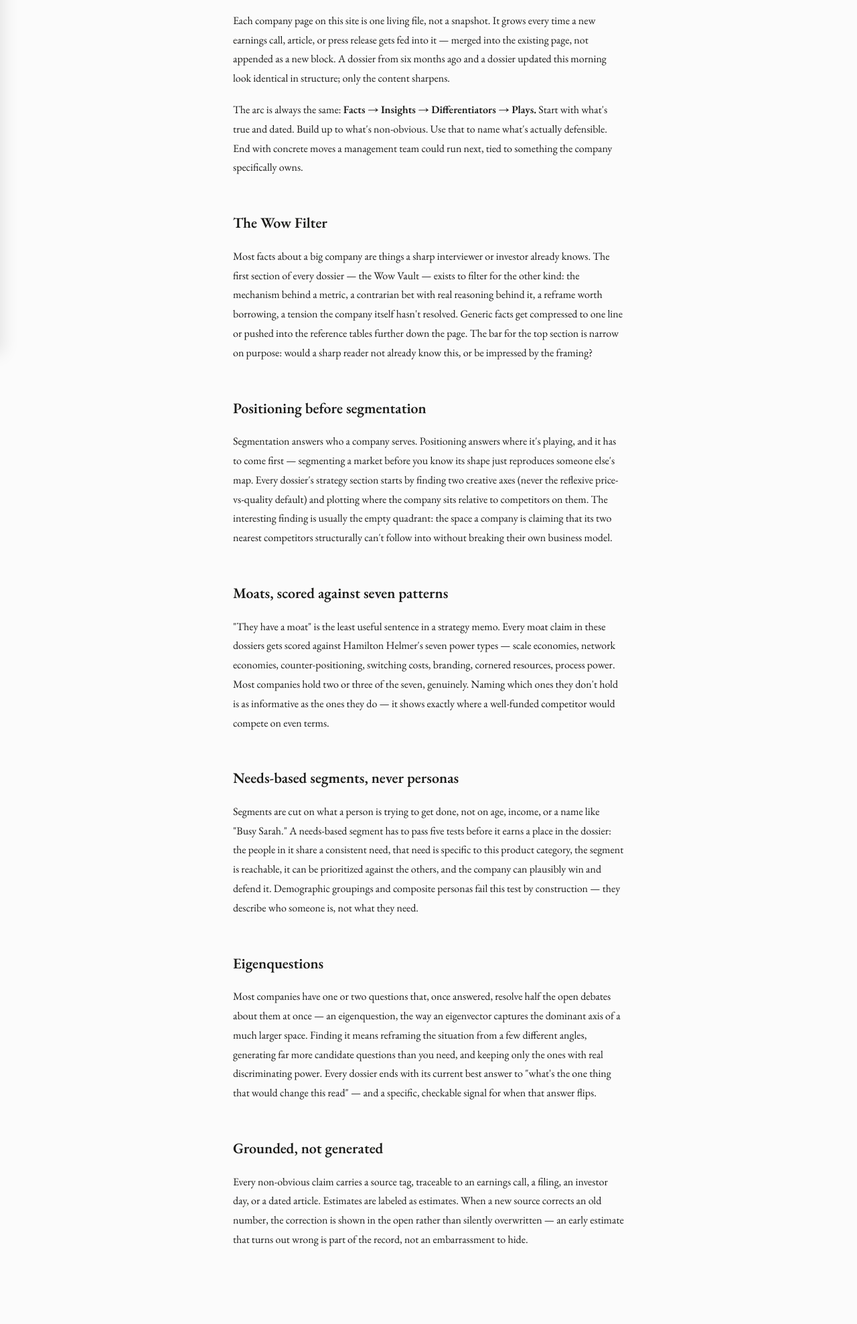
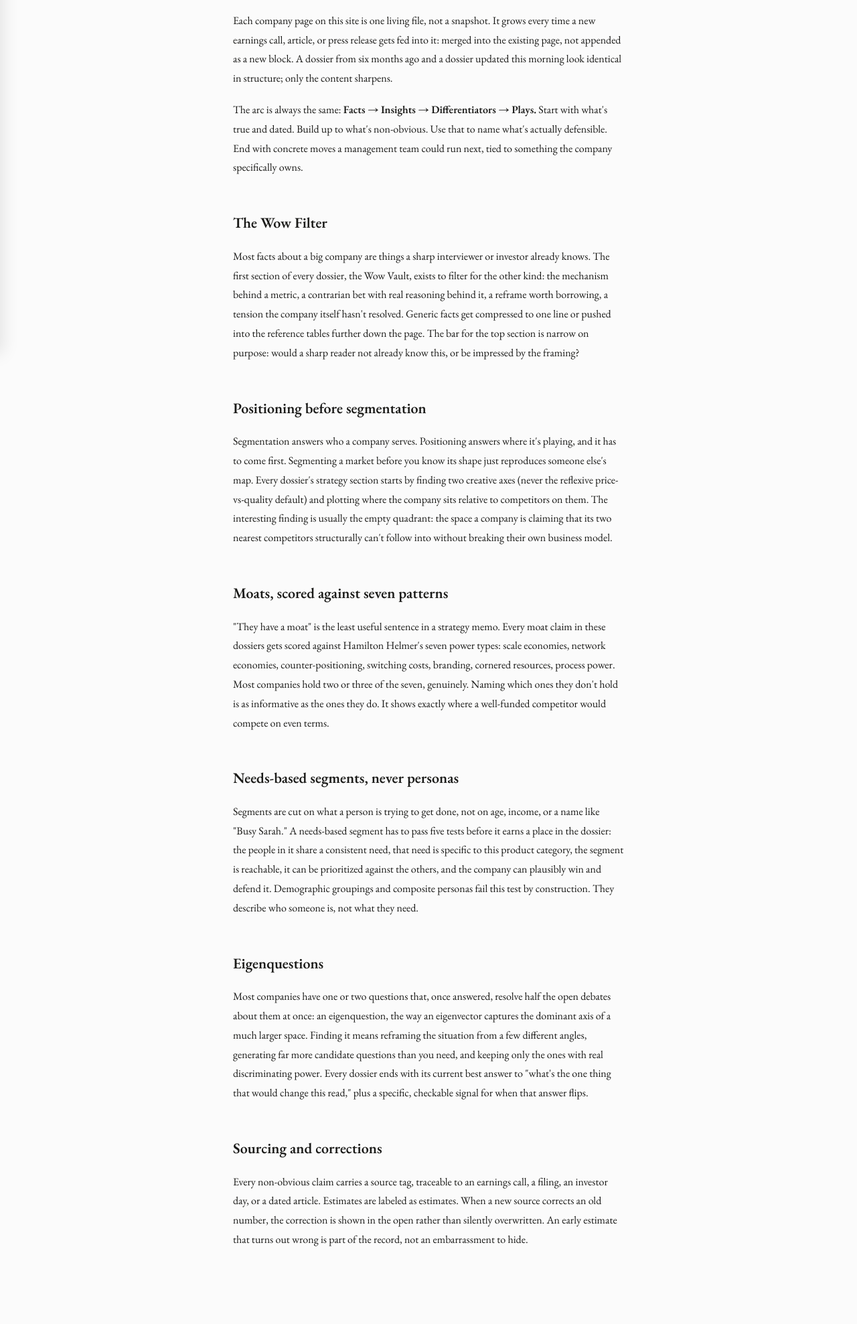
Before and after one commit to abhitsian/company-dossiers, a plain HTML site: page framework.html in a window 1280 px wide. Shown: the part 273-2250 px from the top of the page at 67% size. Drawn offline with nearby package versions, Linux system fonts and the light colour scheme.

Commit message:
Address impeccable design-hook findings
- Fix layout-thrashing transition: .hub-item hover now animates
  transform instead of padding.
- Cut em-dash overuse in framework.html body copy (11 -> 1, the
  remaining one is the <title> tag's page-title separator) and
  fix a binary-contrast heading ("Grounded, not generated" ->
  "Sourcing and corrections").
- Keep the left-border accent card treatment (.wow-entry,
  .dossier-framer-inner) — it's the ported design signature from
  llm-concepts-for-pms and was independently validated by this
  session's design-critique council pass. Documented as an
  intentional exception in .impeccable/config.json rather than
  silenced inline.

```diff
--- a/css/style.css
+++ b/css/style.css
@@ -200,9 +200,10 @@ body.hub-page { background: var(--color-bg); }
 .hub-oneliner { font-family: var(--font-serif); font-size: 18px; color: var(--color-text-50); margin: 0 0 40px; line-height: 1.6; max-width: 620px; }
 .hub-list { max-width: 800px; margin: 0 auto; padding: 0 48px 80px; }
 .hub-item {
-  display: block; padding: 18px 0; text-decoration: none; border-bottom: 1px solid var(--color-border); transition: padding 0.15s ease;
+  display: block; padding: 18px 0; text-decoration: none; border-bottom: 1px solid var(--color-border);
+  transition: transform 0.15s ease;
 }
-.hub-item:hover { padding-left: 10px; text-decoration: none; }
+.hub-item:hover { transform: translateX(10px); text-decoration: none; }
 .hub-item-title { font-family: var(--font-serif); font-size: 19px; color: var(--color-text); margin-bottom: 3px; transition: color 0.15s; }
 .hub-item:hover .hub-item-title { color: var(--color-accent); }
 .hub-item-desc { font-family: var(--font-mono); font-size: 11px; color: var(--color-gray); letter-spacing: 0.3px; text-transform: uppercase; }
--- a/framework.html
+++ b/framework.html
@@ -12,27 +12,27 @@
   <div class="framework-eyebrow">The Framework</div>
   <h1>How a dossier gets built</h1>
 
-  <p>Each company page on this site is one living file, not a snapshot. It grows every time a new earnings call, article, or press release gets fed into it — merged into the existing page, not appended as a new block. A dossier from six months ago and a dossier updated this morning look identical in structure; only the content sharpens.</p>
+  <p>Each company page on this site is one living file, not a snapshot. It grows every time a new earnings call, article, or press release gets fed into it: merged into the existing page, not appended as a new block. A dossier from six months ago and a dossier updated this morning look identical in structure; only the content sharpens.</p>
 
   <p>The arc is always the same: <strong>Facts → Insights → Differentiators → Plays.</strong> Start with what's true and dated. Build up to what's non-obvious. Use that to name what's actually defensible. End with concrete moves a management team could run next, tied to something the company specifically owns.</p>
 
   <h2>The Wow Filter</h2>
-  <p>Most facts about a big company are things a sharp interviewer or investor already knows. The first section of every dossier — the Wow Vault — exists to filter for the other kind: the mechanism behind a metric, a contrarian bet with real reasoning behind it, a reframe worth borrowing, a tension the company itself hasn't resolved. Generic facts get compressed to one line or pushed into the reference tables further down the page. The bar for the top section is narrow on purpose: would a sharp reader not already know this, or be impressed by the framing?</p>
+  <p>Most facts about a big company are things a sharp interviewer or investor already knows. The first section of every dossier, the Wow Vault, exists to filter for the other kind: the mechanism behind a metric, a contrarian bet with real reasoning behind it, a reframe worth borrowing, a tension the company itself hasn't resolved. Generic facts get compressed to one line or pushed into the reference tables further down the page. The bar for the top section is narrow on purpose: would a sharp reader not already know this, or be impressed by the framing?</p>
 
   <h2>Positioning before segmentation</h2>
-  <p>Segmentation answers who a company serves. Positioning answers where it's playing, and it has to come first — segmenting a market before you know its shape just reproduces someone else's map. Every dossier's strategy section starts by finding two creative axes (never the reflexive price-vs-quality default) and plotting where the company sits relative to competitors on them. The interesting finding is usually the empty quadrant: the space a company is claiming that its two nearest competitors structurally can't follow into without breaking their own business model.</p>
+  <p>Segmentation answers who a company serves. Positioning answers where it's playing, and it has to come first. Segmenting a market before you know its shape just reproduces someone else's map. Every dossier's strategy section starts by finding two creative axes (never the reflexive price-vs-quality default) and plotting where the company sits relative to competitors on them. The interesting finding is usually the empty quadrant: the space a company is claiming that its two nearest competitors structurally can't follow into without breaking their own business model.</p>
 
   <h2>Moats, scored against seven patterns</h2>
-  <p>"They have a moat" is the least useful sentence in a strategy memo. Every moat claim in these dossiers gets scored against Hamilton Helmer's seven power types — scale economies, network economies, counter-positioning, switching costs, branding, cornered resources, process power. Most companies hold two or three of the seven, genuinely. Naming which ones they don't hold is as informative as the ones they do — it shows exactly where a well-funded competitor would compete on even terms.</p>
+  <p>"They have a moat" is the least useful sentence in a strategy memo. Every moat claim in these dossiers gets scored against Hamilton Helmer's seven power types: scale economies, network economies, counter-positioning, switching costs, branding, cornered resources, process power. Most companies hold two or three of the seven, genuinely. Naming which ones they don't hold is as informative as the ones they do. It shows exactly where a well-funded competitor would compete on even terms.</p>
 
   <h2>Needs-based segments, never personas</h2>
-  <p>Segments are cut on what a person is trying to get done, not on age, income, or a name like "Busy Sarah." A needs-based segment has to pass five tests before it earns a place in the dossier: the people in it share a consistent need, that need is specific to this product category, the segment is reachable, it can be prioritized against the others, and the company can plausibly win and defend it. Demographic groupings and composite personas fail this test by construction — they describe who someone is, not what they need.</p>
+  <p>Segments are cut on what a person is trying to get done, not on age, income, or a name like "Busy Sarah." A needs-based segment has to pass five tests before it earns a place in the dossier: the people in it share a consistent need, that need is specific to this product category, the segment is reachable, it can be prioritized against the others, and the company can plausibly win and defend it. Demographic groupings and composite personas fail this test by construction. They describe who someone is, not what they need.</p>
 
   <h2>Eigenquestions</h2>
-  <p>Most companies have one or two questions that, once answered, resolve half the open debates about them at once — an eigenquestion, the way an eigenvector captures the dominant axis of a much larger space. Finding it means reframing the situation from a few different angles, generating far more candidate questions than you need, and keeping only the ones with real discriminating power. Every dossier ends with its current best answer to "what's the one thing that would change this read" — and a specific, checkable signal for when that answer flips.</p>
+  <p>Most companies have one or two questions that, once answered, resolve half the open debates about them at once: an eigenquestion, the way an eigenvector captures the dominant axis of a much larger space. Finding it means reframing the situation from a few different angles, generating far more candidate questions than you need, and keeping only the ones with real discriminating power. Every dossier ends with its current best answer to "what's the one thing that would change this read," plus a specific, checkable signal for when that answer flips.</p>
 
-  <h2>Grounded, not generated</h2>
-  <p>Every non-obvious claim carries a source tag, traceable to an earnings call, a filing, an investor day, or a dated article. Estimates are labeled as estimates. When a new source corrects an old number, the correction is shown in the open rather than silently overwritten — an early estimate that turns out wrong is part of the record, not an embarrassment to hide.</p>
+  <h2>Sourcing and corrections</h2>
+  <p>Every non-obvious claim carries a source tag, traceable to an earnings call, a filing, an investor day, or a dated article. Estimates are labeled as estimates. When a new source corrects an old number, the correction is shown in the open rather than silently overwritten. An early estimate that turns out wrong is part of the record, not an embarrassment to hide.</p>
 </div>
 <div class="dossier-footer">Company Dossiers &middot; a living document, updated as sources arrive</div>
 <script src="js/nav.js?v=2026072301"></script>
```
Also changed, not shown: .impeccable/config.json (added), 1 other file.
